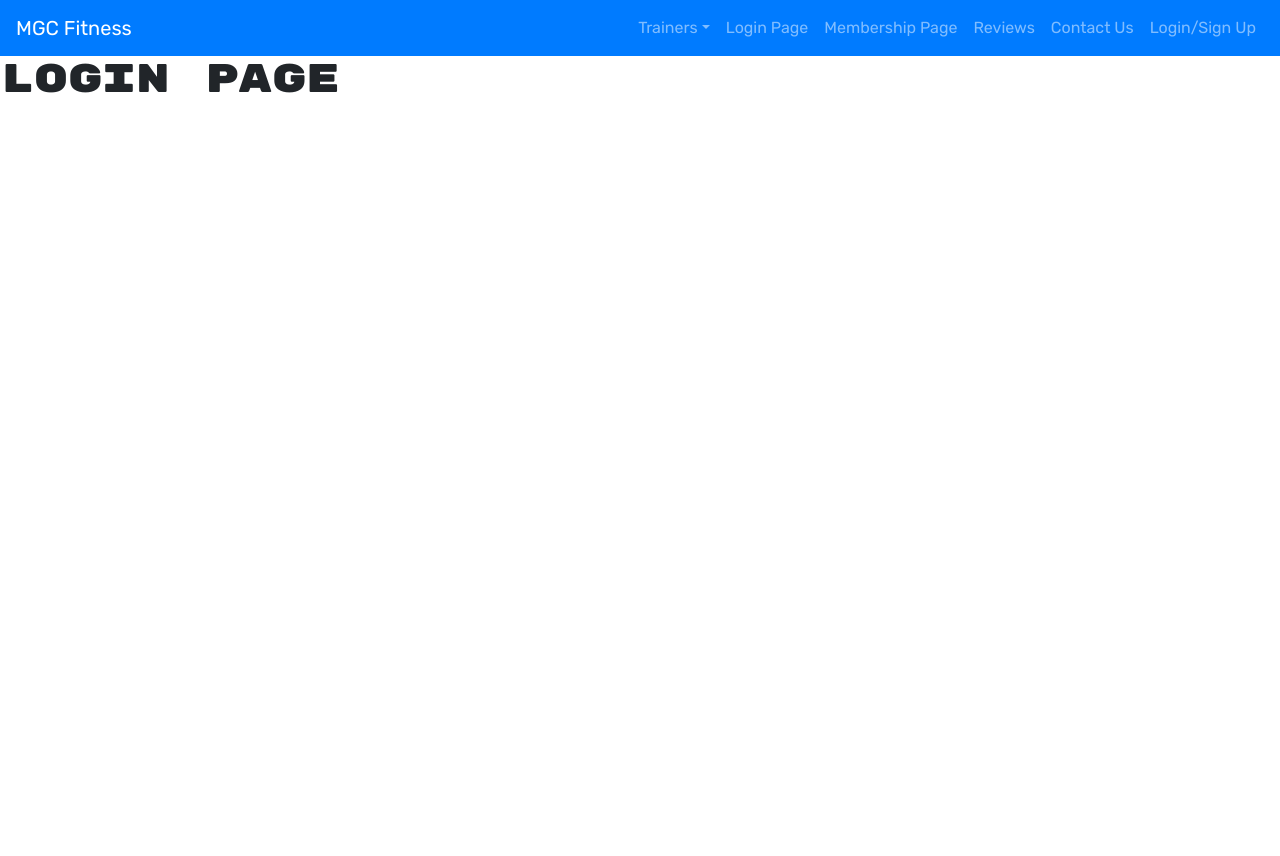
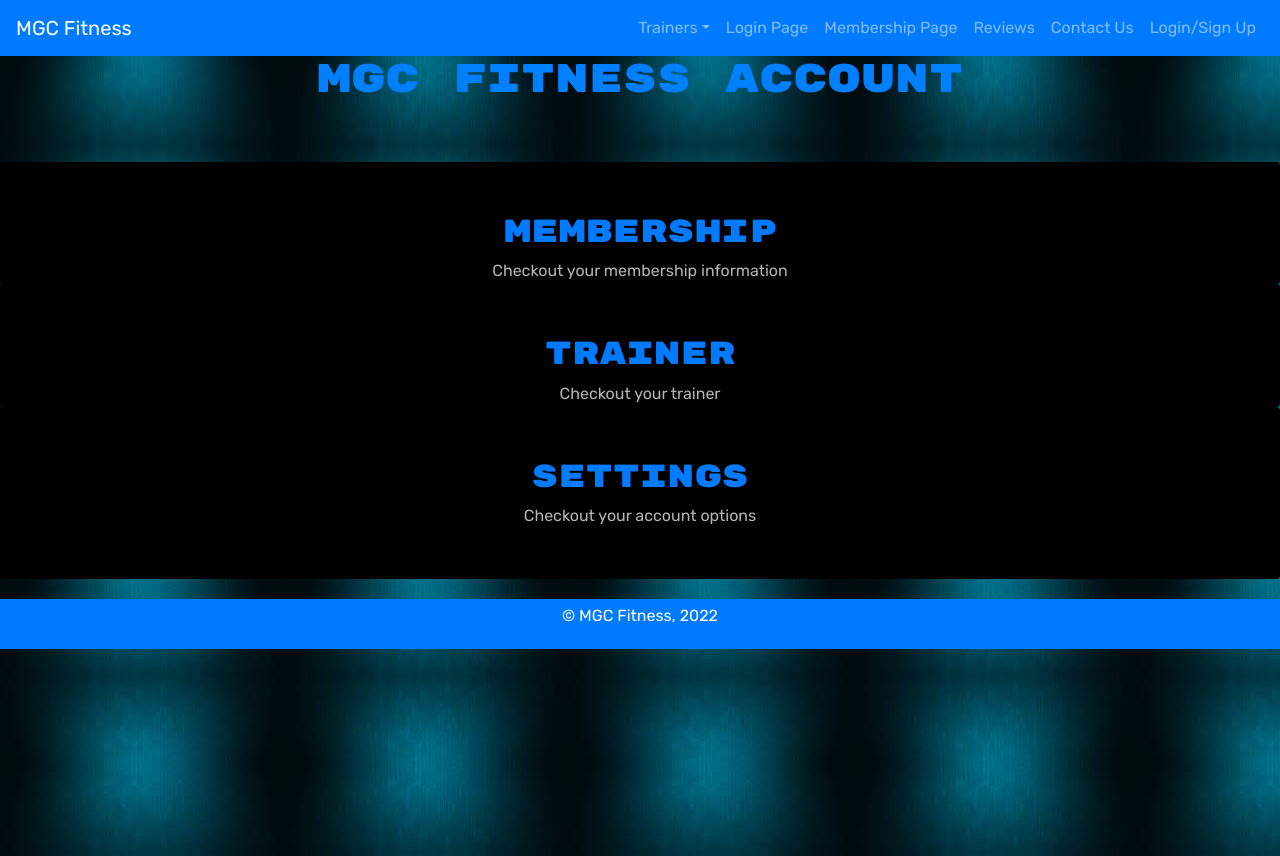
Before and after one commit to wilhelmm01/gym-management, a React (Create React App) app in the folder client/: page /home in a window 1280 px wide. Built offline with nearby package versions, Linux system fonts and the light colour scheme.

Commit message:
updated componenent pages

```diff
--- a/client/src/components/Contact.js
+++ b/client/src/components/Contact.js
@@ -37,14 +37,14 @@ function Contact() {
   };
 
   return (
-    <body>
+    <body id="contact-body">
     <div>
       <div className="container">
         <div className="card shadow">
           <div className="card-body">
             <div className="row">
               <div className="col-md-6">
-                <h6>Contact Form</h6>
+                <h5 id="contact-form">Contact Form</h5>
                 <hr />
                 <div className="form-group">
                   <label className="mb-1">Full Name</label>
@@ -68,7 +68,7 @@ function Contact() {
                 </div>
               </div>
               <div className="col-md-6 border-start">
-                <h5 className="main-heading">Address Information</h5>
+                <h5 id="address-info" className="main-heading">Address Information</h5>
                 <div className="underline"></div>
                 <p>
                   1111 North High Street Columbus, Ohio 22222
@@ -85,6 +85,9 @@ function Contact() {
         </div>
       </div>
     </div>
+    <div class="footer">
+<p>&#169; MGC Fitness, 2022</p>
+</div>
     </body>
   );
 }
--- a/client/src/components/Home.js
+++ b/client/src/components/Home.js
@@ -9,46 +9,44 @@ const Login = () => {
 
     return (
 
-    <body>
-        <div>
-         <h1>Login Page</h1>
-        </div>
-    </body>
-
-
-// <div>
-//         {/* <div class="row"> */}
-//         <div className="container">
-//             {/* <Navbar/> */}
-//         </div>
-//             <div class="column">
-//                 <div class="card1" style="width: 18rem;">
-//                     <h2>
-//                         Membership
-//                     </h2>
-//                     <p class="card-text">
-//                         Checkout your membership information
-//                     </p>
-//                 </div>
-//                 <div class="card2" style="width: 18rem;">
-//                     <h2>
-//                         Settings
-//                     </h2>
-//                     <p class="card-text">
-//                         Take a look at your account options
-//                     </p>
-//                 </div>
-//                 <div class="card3" style="width: 18rem;">
-//                     <h2>
-//                         Trainer
-//                     </h2>
-//                     <p class="card-text">
-//                         Checkout all the information about you and your trainer
-//                     </p>
-//                 </div>
-//             </div>
-//         </div>
-// </div>
+        <body class="loginPage">
+            <div>
+                <div class="text-center">
+                    <h1>MGC Fitness Account</h1>
+                </div>
+            </div>
+            <div class="text-center">
+            <div class="column">
+                <div id="home-card1" class="card">
+                    <h2>
+                        Membership
+                    </h2>
+                    <p class="card-text">
+                        Checkout your membership information
+                    </p>
+                </div>
+                <div id="home-card2" class="card">
+                    <h2>
+                        Trainer
+                    </h2>
+                    <p class="card-text">
+                        Checkout your trainer
+                    </p>
+                </div>
+                <div id="home-card3" class="card">
+                    <h2>
+                        Settings
+                    </h2>
+                    <p class="card-text">
+                        Checkout your account options
+                    </p>
+                </div>
+            </div>
+            </div>
+            <div class="footer">
+<p>&#169; MGC Fitness, 2022</p>
+</div>
+        </body>
     );
 };
 
--- a/client/src/components/Membership.js
+++ b/client/src/components/Membership.js
@@ -3,44 +3,52 @@ import React from 'react';
 function Membership() {
 
     return (
-        <body>
+        <body id="membership">
         <div>
             <div className="box-container">
+            <div class="text-center">
                 <div class="box">
-                    <div class="content">
-                        <h1>
-                            Membership
+                    <div id="member-title" class="content">
+                        <h1  >
+                            MGC Membership
                         </h1>
                     </div>
                 </div>
-                <div class="card1" >
+                <div id="member-card1" class="card" >
                     <h2>
                         Plan One
                     </h2>
                     <p class="card-text">
-                        Lorem ipsum dolor sit amet, consectetur adipiscing elit, sed do eiusmod tempor incididunt ut labore et dolore magna aliqua. Viverra justo
+                        Lorem ipsum dolor sit amet, consectetur adipiscing elit,<br>
+                        </br> sed do eiusmod tempor incididunt ut labore et dolore magna aliqua. Viverra justo
                     </p>
                 </div>
-                <div class="card2" >
+                <div id="member-card2" class="card" >
                     <h2>
                         Plan Two
                     </h2>
                     <p class="card-text">
-                        Lorem ipsum dolor sit amet, consectetur adipiscing elit, sed do eiusmod tempor incididunt ut labore et dolore magna aliqua. Viverra justo
+                        Lorem ipsum dolor sit amet, consectetur adipiscing elit, sed do eiusmod <br>
+                        </br>tempor incididunt ut labore et dolore magna aliqua. Viverra justo
                     </p>
                 </div>
                 <div>
-                    <div class="card3" >
+                    <div id="member-card3" class="card" >
                         <h2>
                             Plan Three
                         </h2>
                         <p class="card-text">
-                            Lorem ipsum dolor sit amet, consectetur adipiscing elit, sed do eiusmod tempor incididunt ut labore et dolore magna aliqua. Viverra justo
+                            Lorem ipsum dolor sit amet, consectetur adipiscing elit, sed do eiusmod <br>
+                            </br>tempor incididunt ut labore et dolore magna aliqua. Viverra justo
                         </p>
                     </div>
                 </div>
+                </div>
             </div>
         </div>
+        <div class="footer">
+<p>&#169; MGC Fitness, 2022</p>
+</div>
         </body>
     );
 };
--- a/client/src/components/Reviews.js
+++ b/client/src/components/Reviews.js
@@ -33,7 +33,9 @@ function Reviews() {
             <p class = "from"> Anonymous, OH</p>
             </div>
         </div>
-
+        <div class="footer">
+<p> MGC Fitness, 2022</p>
+</div>
         </body>
         // </Jumbotron>
     )
--- a/client/src/index.css
+++ b/client/src/index.css
@@ -394,8 +394,13 @@ background-color: #007bff;
 
 }
 
-.review p {
-  padding-bottom: 4%;
+/* .reviews footer {
+  margin-top: 5px;
+} */
+
+.review {
+  padding-bottom: -60px;
+  padding-top: -5px;
 }
 
 .information {
@@ -454,13 +459,12 @@ textarea {
 
 
 .contact {
-  background-image: url(./images/background.jpg);
+  /* background-image: url(./images/background.jpg); */
   background-size: cover;
   padding: 0%;
   margin: 0%;
   width: 100%;
   height: 100vh;
-
 }
 
 .contact h1 {
@@ -468,5 +472,85 @@ textarea {
   padding-top: 20px;
   color: white;
   padding-bottom: 20px;
+}
+
+#contact-form {
+  color:rgb(0, 128, 255);
+}
+
+#address-info {
+  color:rgb(0, 128, 255);
+}
+
+.loginPage  {
+  background-image: url(./images/weights.jpg);
+  background-color: black;
+}
+
+.loginPage h1 {
+  color: rgb(0, 128, 255);
+  padding-bottom: 50px;
+}
+
+#home-card1 {
+  /* background-image: url(./images/background.jpg); */
+  /* border-color: rgb(139, 5, 5); */
+  padding-top: 50px;
+  background-color: black;
+}
+
+#home-card1 p {
+  color:rgb(182, 181, 181);
+}
+
+#home-card2 {
+  /* background-image: url(./images/background.jpg); */
+  /* border-color:rgb(139, 5, 5); */
+  padding-top: 50px;
+  background-color: black;
+}
+
+#home-card2 p {
+  color:rgb(182, 181, 181);
+}
+
+#home-card3 {
+  /* background-image: url(./images/background.jpg); */
+  /* border-color:rgb(139, 5, 5); */
+  padding-top: 50px;
+  padding-bottom: 50px;
+  background-color: black;
+}
+
+#home-card3 p {
+  color:rgb(182, 181, 181);
+}
+
+#membership {
+  background-image: url(./images/weights.jpg);
 
 }
+
+#member-title {
+  color:rgb(0, 128, 255);
+  padding-bottom: 50px;
+}
+
+#member-card1 {
+  padding-bottom: 50px;
+  background-color: black;
+  color:rgb(182, 181, 181);
+
+}
+
+#member-card2 {
+  padding-bottom: 50px;
+  color:rgb(182, 181, 181);
+  background-color: black;
+}
+
+#member-card3 {
+  padding-bottom: 50px;
+  color:rgb(182, 181, 181);
+  background-color: black;
+}
```
Also changed, not shown: client/src/pages/Trainer.js (+11 -11 lines).
